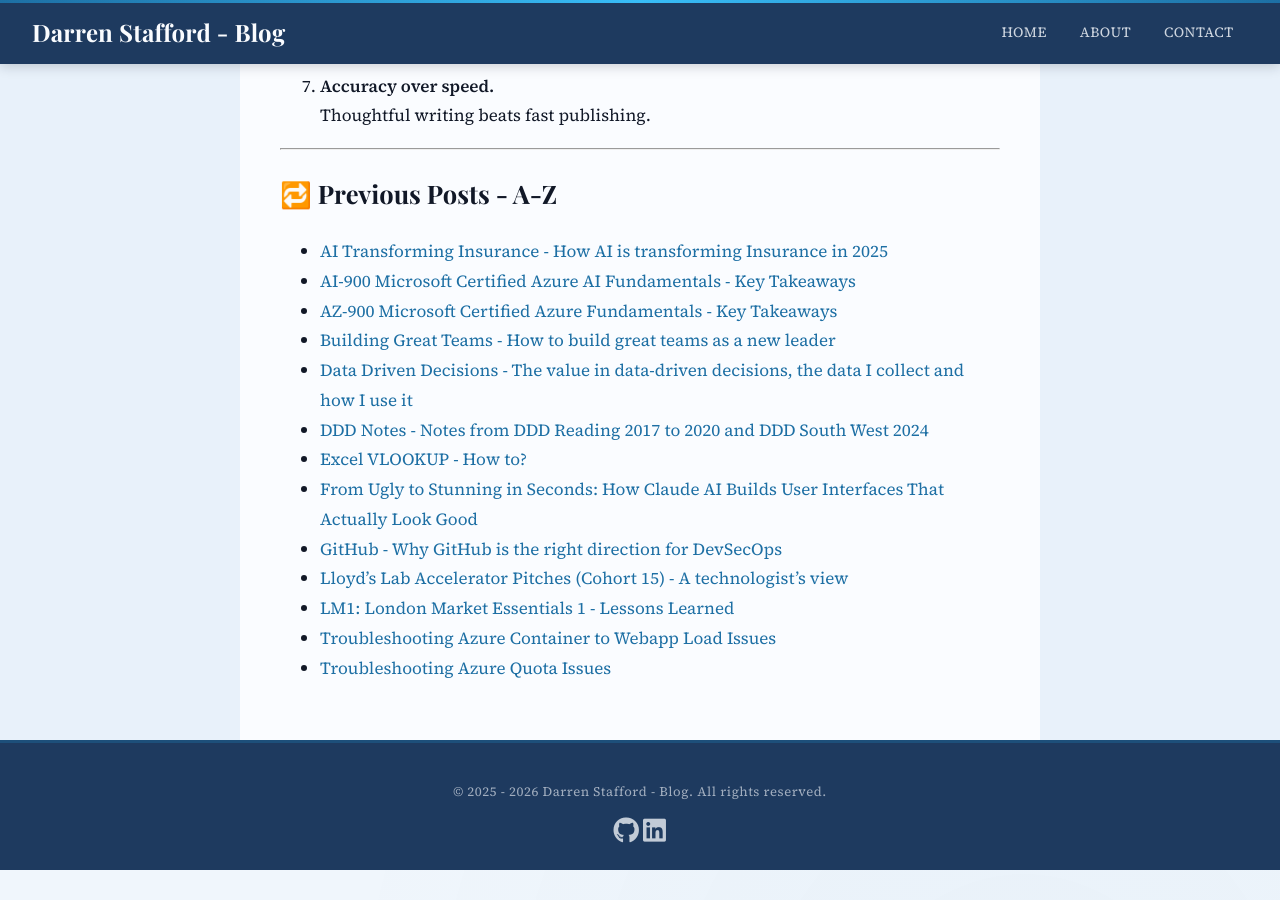
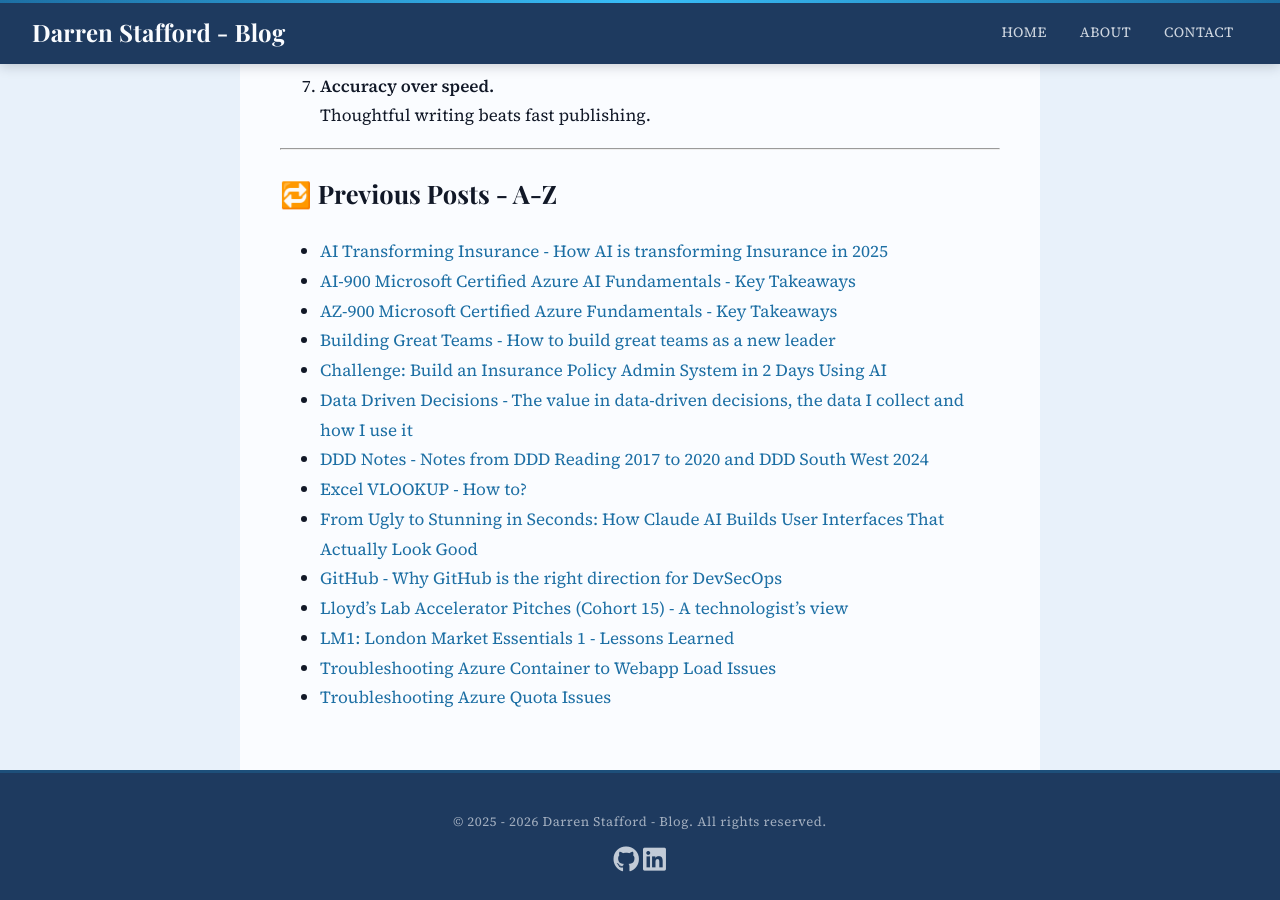
Before and after one commit to dazstaffs/blog, a Jekyll site: the page built from index.md, in a window 1280 px wide and 900 px high, scrolled down 1156 px. Built offline with Jekyll 4.4.1, drawn with Linux system fonts in a browser that asks for light colours; some web fonts are replaced; before the commit the page ends 2026 px from its top, so only the background shows below that.

Commit message:
Updated Index AZ to include new article.

```diff
--- a/index.md
+++ b/index.md
@@ -52,6 +52,7 @@ I would like to outline my personal code of conduct for my blog:
 - [AI-900 Microsoft Certified Azure AI Fundamentals - Key Takeaways](_posts/2026-02-20-AI900.md)
 - [AZ-900 Microsoft Certified Azure Fundamentals - Key Takeaways](_posts/2025-07-25-AZ900.md)
 - [Building Great Teams - How to build great teams as a new leader](_posts/2025-08-20-BuildingGreatTeams.md)
+- [Challenge: Build an Insurance Policy Admin System in 2 Days Using AI](_posts/2026-03-25-InsurancePASin2Days.md)
 - [Data Driven Decisions - The value in data-driven decisions, the data I collect and how I use it](_posts/2025-09-27-DataDrivenDecisions.md)
 - [DDD Notes - Notes from DDD Reading 2017 to 2020 and DDD South West 2024](_posts/2025-08-03-DDDNotes.md)
 - [Excel VLOOKUP - How to?](_posts/2025-09-20-VLookUp.md)
```
